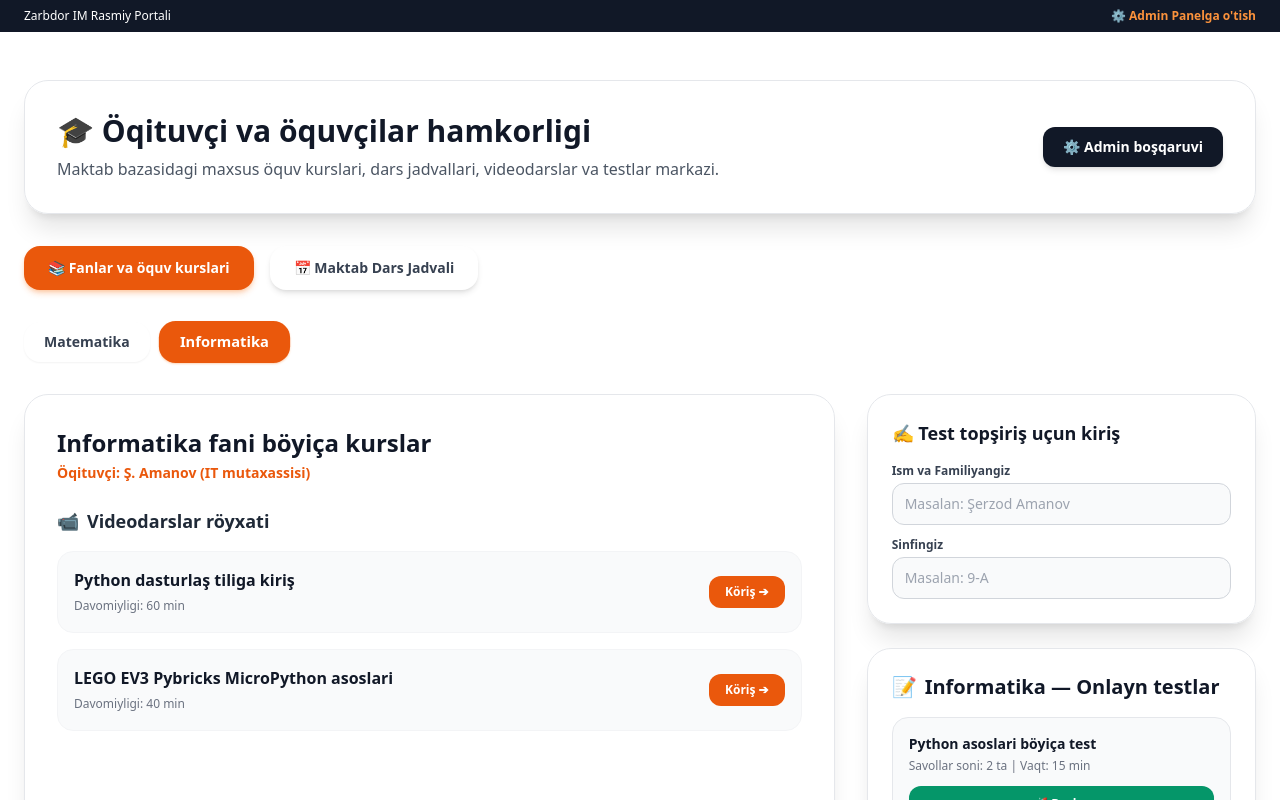
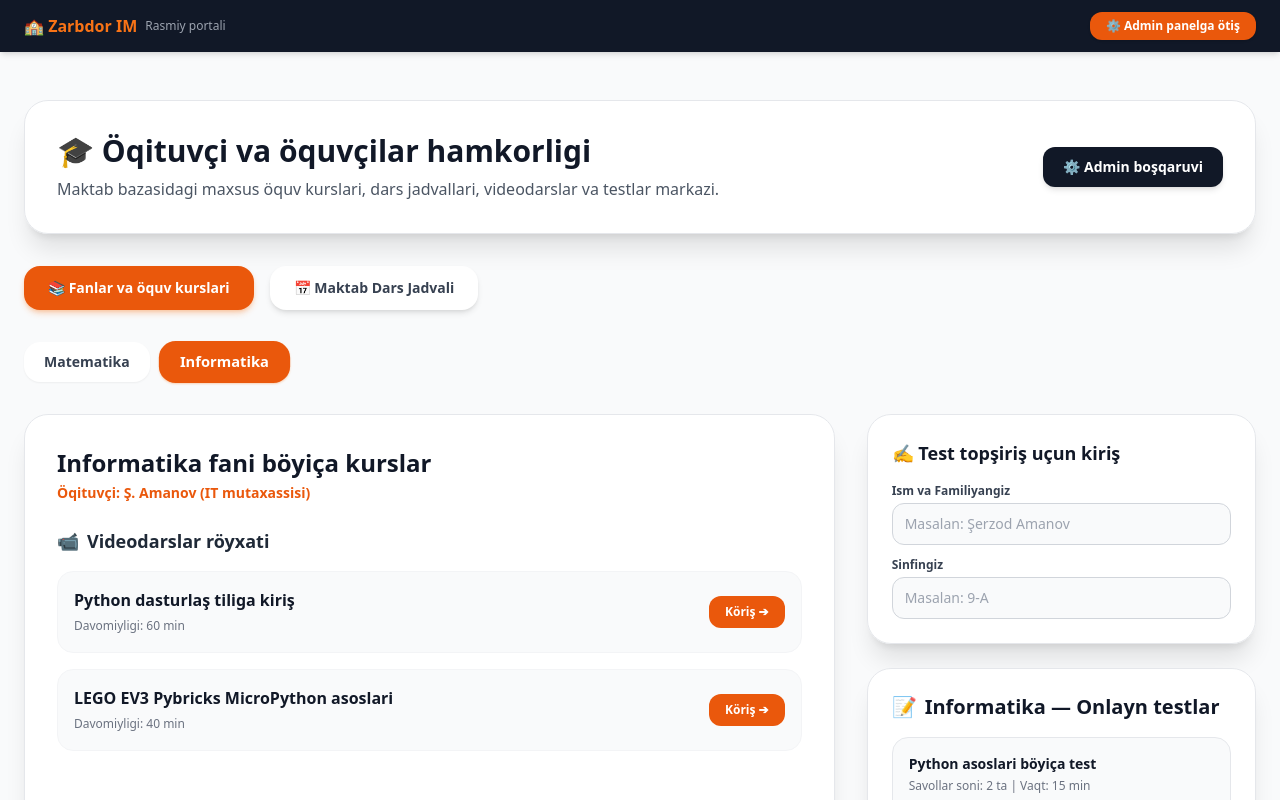
Before and after one commit to Sherzod1978/zarbdor-portal, a React (Vite) app: page / in a window 1280 px wide. Shown: the top 800 px of the page. Built offline with nearby package versions, Linux system fonts and the light colour scheme.

Commit message:
app update

```diff
--- a/src/App.jsx
+++ b/src/App.jsx
@@ -11,21 +11,26 @@ export default function App() {
   }
 
   return (
-    <div>
-      {/* Admin panelga o'tish uchun kichik tugma (yuqori qismda) */}
-      <div className="bg-gray-900 text-white text-xs py-2 px-6 flex justify-between items-center">
-        <span>Zarbdor IM Rasmiy Portali</span>
+    <div className="min-h-screen bg-gray-50">
+      {/* Yuqori navigatsiya va admin panelga o'tish tugmasi */}
+      <header className="bg-gray-900 text-white px-6 py-3 flex justify-between items-center shadow-md">
+        <div className="flex items-center gap-2">
+          <span className="text-orange-500 font-bold">🏫 Zarbdor IM</span>
+          <span className="text-xs text-gray-400">Rasmiy portali</span>
+        </div>
         <button
           onClick={() => setCurrentView('admin')}
-          className="text-orange-400 font-bold hover:underline"
+          className="px-4 py-1.5 bg-orange-600 hover:bg-orange-700 text-white text-xs font-bold rounded-xl transition shadow"
         >
-          ⚙️ Admin Panelga o'tish
+          ⚙️ Admin panelga ötiş
         </button>
-      </div>
+      </header>
 
-      {/* Asosiy sahifalar */}
-      <Collaboration />
-      <Contact />
+      {/* Asosiy sahifa tarkibi */}
+      <main>
+        <Collaboration />
+        <Contact />
+      </main>
     </div>
   );
 }
```
